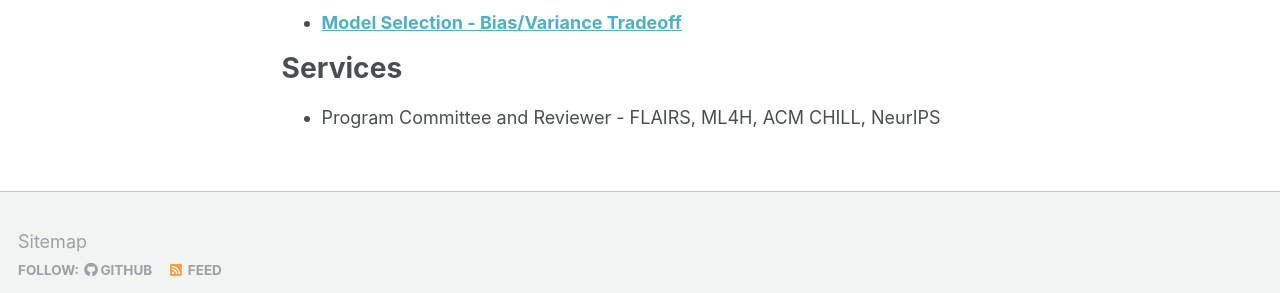
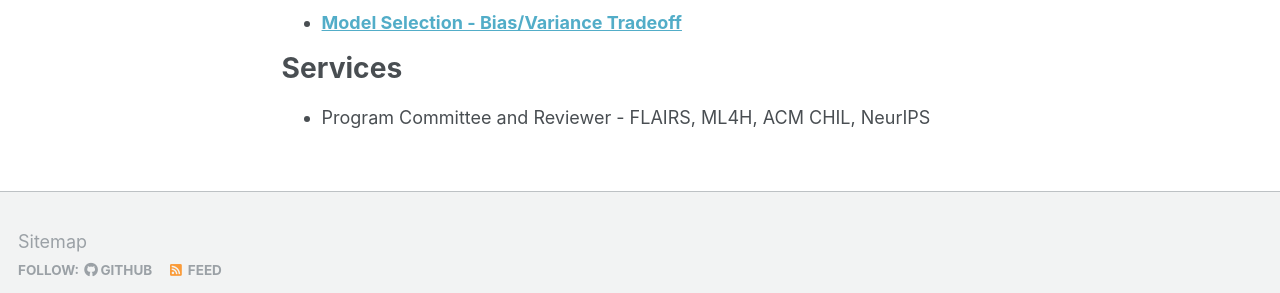
Before and after one commit to rsingh43/rsingh43.github.io, a Jekyll site: the page built from _pages/cv.md, in a window 1280 px wide and 900 px high, scrolled down 1905 px. Shown: the part 553-846 px from the top of the window. Built offline with Jekyll 4.4.1, drawn with Linux system fonts in a browser that asks for light colours.

Commit message:
Update cv.md

```diff
--- a/_pages/cv.md
+++ b/_pages/cv.md
@@ -63,4 +63,4 @@ Teaching
 
 Services
 ======
-* Program Committee and Reviewer - FLAIRS, ML4H, ACM CHILL, NeurIPS
+* Program Committee and Reviewer - FLAIRS, ML4H, ACM CHIL, NeurIPS
```
